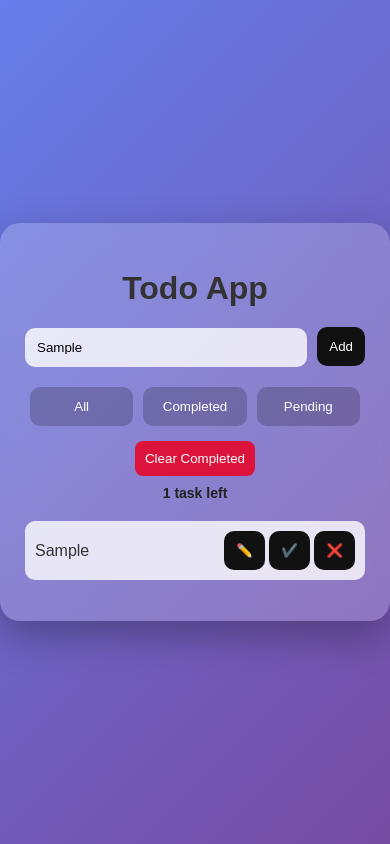
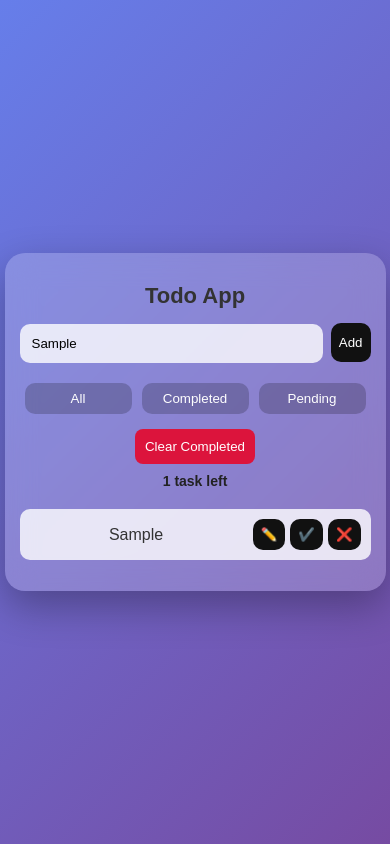
Before and after one commit to ssiga254/Todo-app, a plain HTML site: page index.html in a window 390 px wide. Both pictures are taken after typing "Sample" into the empty fields and a click on the button "Add". Drawn offline with Linux system fonts and the light colour scheme.

Commit message:
Updated UI + added task counter and clear completed

```diff
--- a/index.html
+++ b/index.html
@@ -12,7 +12,7 @@
 
   <div class="input-section">
     <input type="text" id="taskInput" placeholder="Enter a task">
-    <button id="addBtn">Add</button>
+    <button id="addBtn" type="button">Add</button>
   </div>
 
   <div class="filters">
--- a/style.css
+++ b/style.css
@@ -13,11 +13,11 @@ body {
 }
 
 .app {
-  width: 350px;
-  max-width: 90%;
+  width: 90%;
+  max-width: 400px;
   background: rgba(255, 255, 255, 0.2);
   backdrop-filter: blur(15px);
-  padding: 25px;
+  padding: 20px;
   border-radius: 20px;
   color: #333;
   text-align: center;
@@ -26,7 +26,7 @@ body {
 
 .input-section {
   display: flex;
-  gap: 10px;
+  gap: 8px;
   margin-bottom: 15px;
 }
 
@@ -46,7 +46,7 @@ button {
   border: none;
   background: #111;
   color: white;
-
+  white-space: nowrap;
   transition: 0.3s;
 }
 button:hover {
@@ -63,11 +63,17 @@ li {
   display: flex;
   justify-content: space-between;
   align-items: center;
+  gap: 10px;
+  flex-wrap: wrap;
   margin: 10px 0;
   padding: 10px;
   background: rgba(255,255,255,0.8);
   border-radius: 10px;
   transition: 0.3s;
+}
+li span {
+  flex: 1;
+  word-break: break-word;
 }
 
 li:hover {
@@ -121,3 +127,20 @@ li input {
 #clearCompleted:hover {
   background: darkred;
 }
+li div {
+  display: flex;
+  gap: 5px;
+}
+@media (max-width: 480px) {
+  .app {
+    padding: 15px;
+  }
+
+  h1 {
+    font-size: 22px;
+  }
+
+  button {
+    padding: 8px;
+  }
+}
```
